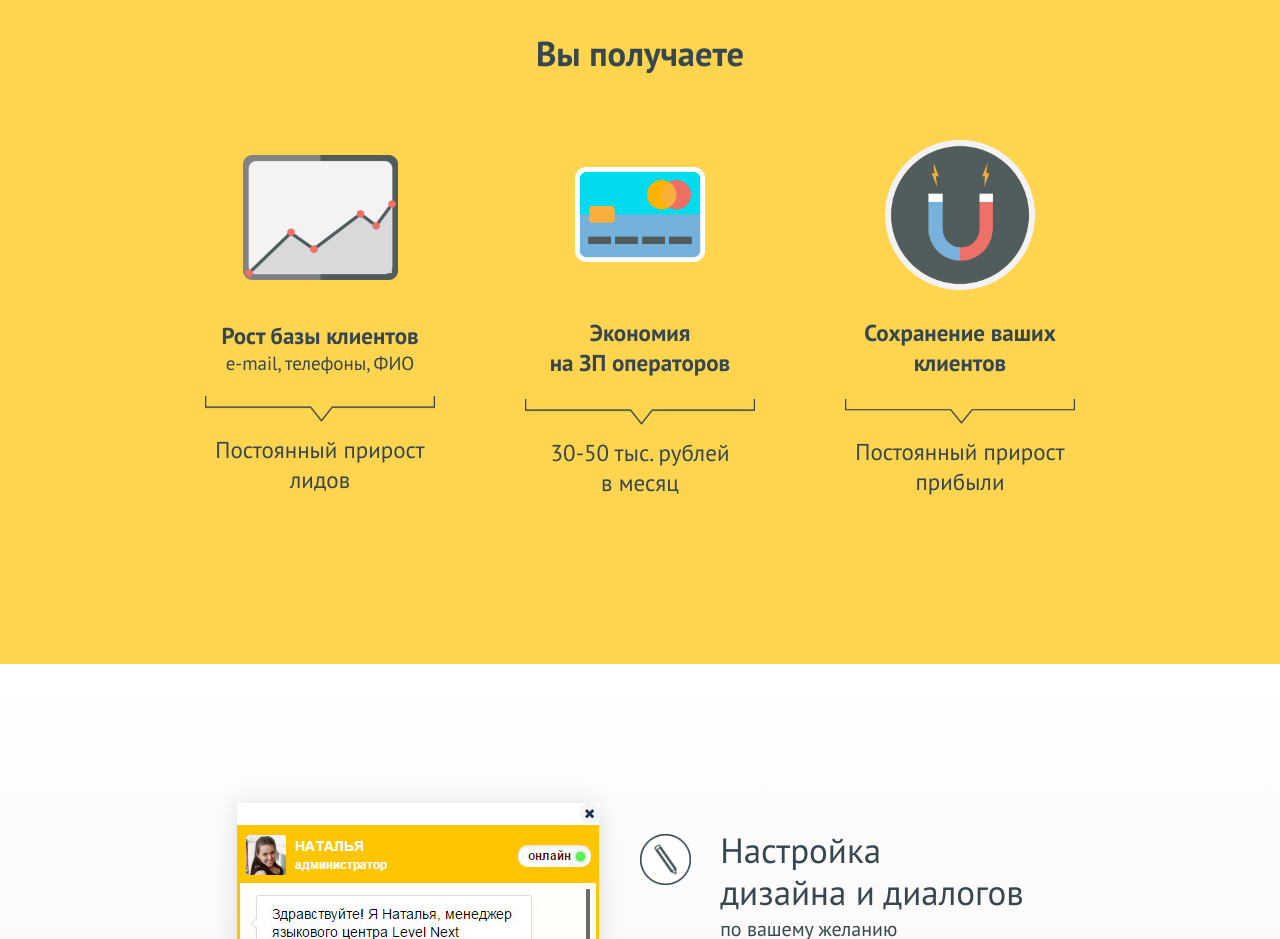
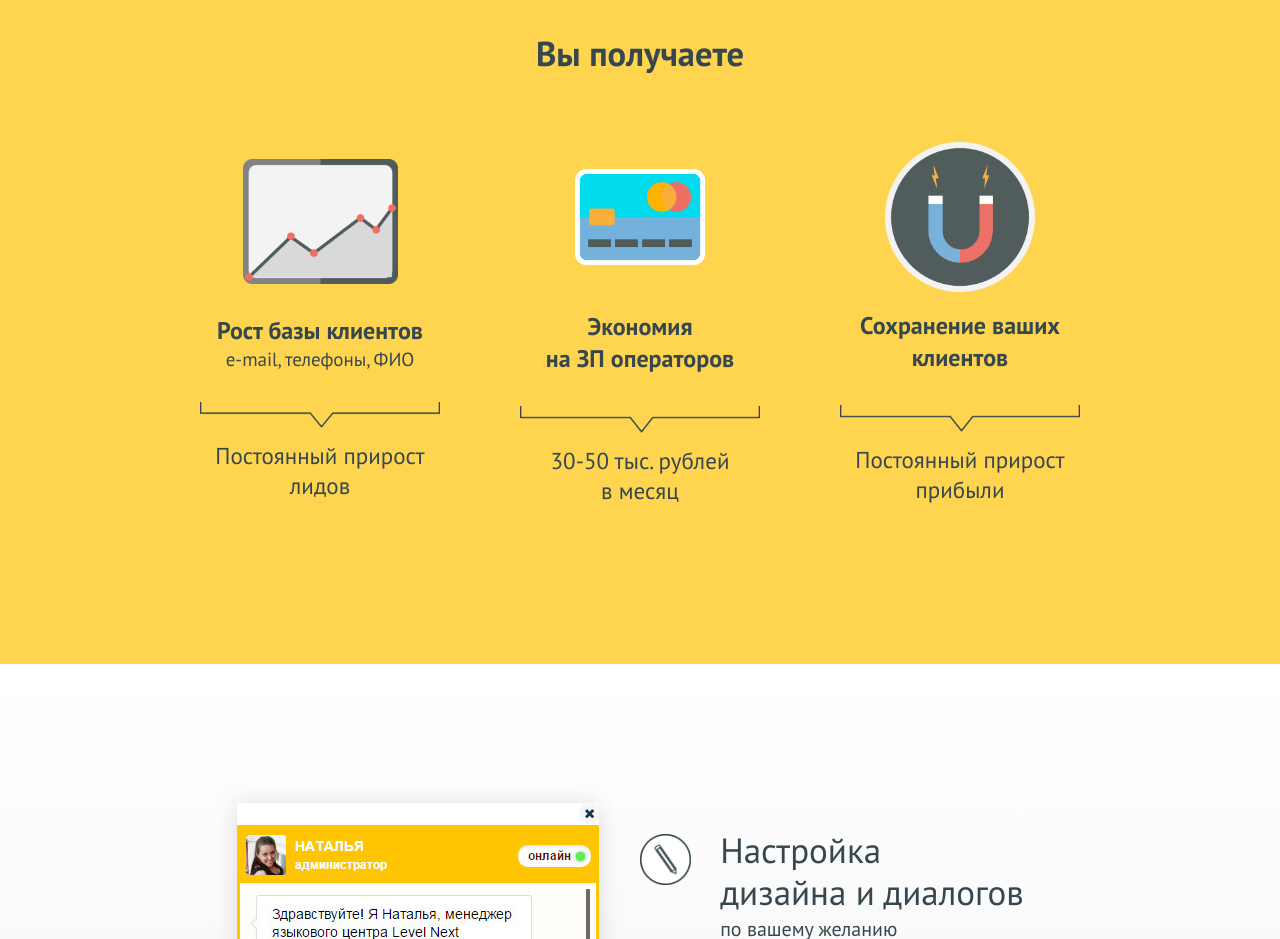
Before and after one commit to v-lubomski/leadgen, a plain HTML site: page index.html in a window 1280 px wide. Shown: the part 1240-2179 px from the top of the page. Drawn offline with Linux system fonts and the light colour scheme.

Commit message:
Предытоговые правки в позиционировании

```diff
--- a/css/block1.css
+++ b/css/block1.css
@@ -39,7 +39,7 @@ h1 {
     margin-top: -8px;
     color: white;
     font-size: 23px;
-    width: 581px;
+    width: 561px;
     font-family: 'pt sans bold';
 }
 
--- a/css/block2.css
+++ b/css/block2.css
@@ -15,7 +15,7 @@
     align-items: center;
     height: auto;
     justify-content: space-around;
-    width: 77%;
+    width: 76%;
     margin-top: -30px;
 }
 
--- a/css/block3.css
+++ b/css/block3.css
@@ -34,7 +34,7 @@
 
 .block3-item {
     text-align: center;
-    margin-top: 50px;
+    margin-top: 60px;
 }
 
 .block3-item__img--center {
@@ -48,9 +48,9 @@
 .block3-item__caption {
     font-family: 'pt sans bold';
     color: #37474F;
-    font-size: 23px;
+    font-size: 24px;
     text-align: center;
-    margin-top: 25px;
+    margin-top: 15px;
 }
 
 .block3-item__caption2-small {
@@ -66,6 +66,6 @@
 }
 
 .block3-item__bracket {
-    margin-top: 20px;
+    margin-top: 30px;
     margin-bottom: 10px;
 }
--- a/index.html
+++ b/index.html
@@ -72,7 +72,7 @@
                         e-mail, телефоны, ФИО
                     </div>
                     <div class="block3-item__bracket">
-                        <img src="img/block3-item__bracket.png" width="230px">
+                        <img src="img/block3-item__bracket.png" width="240px">
                     </div>
                     <div class="block3-item__caption2">
                         Постоянный прирост<br>лидов
@@ -84,7 +84,7 @@
                         Экономия<br>на ЗП операторов
                     </div>
                     <div class="block3-item__bracket">
-<img src="img/block3-item__bracket.png" width="230px">
+                        <img src="img/block3-item__bracket.png" width="240px">
                     </div>
                     <div class="block3-item__caption2">
                         30-50 тыс. рублей<br>в месяц
@@ -96,7 +96,7 @@
                         Сохранение ваших<br>клиентов
                     </div>
                     <div class="block3-item__bracket">
-                        <img src="img/block3-item__bracket.png" width="230px">
+                        <img src="img/block3-item__bracket.png" width="240px">
                     </div>
                     <div class="block3-item__caption2">
                         Постоянный прирост<br>прибыли
```
